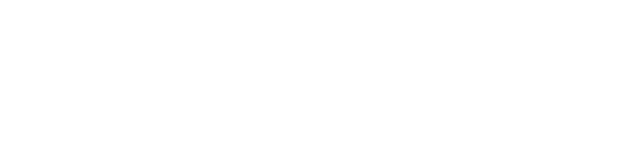
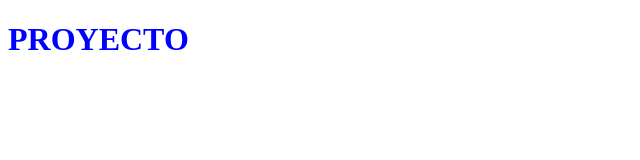
Before and after one commit to JuanJOlarte/Proyect-Shoping, a plain HTML site: page index.html in a window 1280 px wide. Shown: the whole page, without its empty margins (0-640 px from the left). Drawn offline with Linux system fonts and the light colour scheme.

Commit message:
estructura

```diff
--- /dev/null
+++ b/assets/css/index.css
@@ -0,0 +1,3 @@
+h1{
+    color: blue;
+}
--- a/index.html
+++ b/index.html
@@ -4,8 +4,9 @@
     <meta charset="UTF-8">
     <meta name="viewport" content="width=device-width, initial-scale=1.0">
     <title>Document</title>
+    <link rel="stylesheet" href="/assets/css/index.css">
 </head>
 <body>
-
+    <h1>PROYECTO</h1>
 </body>
 </html>
```
